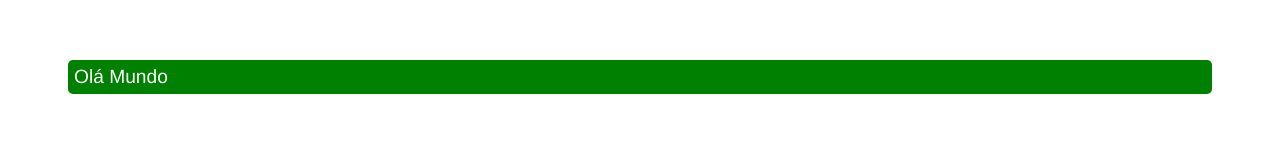
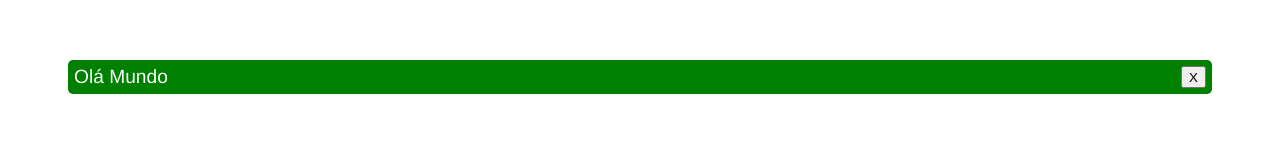
Before and after one commit to Samuca1352/app, a Vue app: page / in a window 1280 px wide. Shown: the top 160 px of the page. Built offline with nearby package versions, Linux system fonts and the light colour scheme.

Commit message:
Vue js 3: $emit

```diff
--- a/src/App.vue
+++ b/src/App.vue
@@ -1,31 +1,37 @@
 <template>
   <div>
-
-
-    <BaseAlert :variant="variant" >Olá Mundo</BaseAlert>
+    <BaseAlert v-if="showAlert" :variant="variant" @close="onClose()"
+      >Olá Mundo</BaseAlert
+    >
   </div>
 </template>
 
 <script>
+import BaseAlert from "@/components/BaseAlert";
 
-import BaseAlert from '@/components/BaseAlert';
+export default {
+  name: "App",
+  components: {
+    BaseAlert,
+  },
+
+//pai->filho     filho->pai
+// props          emit
 
 
-export default {
-  name: 'App',
-  components: {
-    BaseAlert
-
+  data() {
+    return {
+      showAlert: true,
+      variant: "success",
+    };
   },
-
-  data(){
-    return{
-      variant:'success'
-    }
-  }
-
-
-}
+  methods: {
+    onClose() {
+      this.showAlert = false;
+      console.log(this.showAlert);
+    },
+  },
+};
 </script>
 
 <style>
--- a/src/components/BaseAlert.vue
+++ b/src/components/BaseAlert.vue
@@ -3,7 +3,7 @@
 
     <slot/>
 
-
+    <button @click="onClick()">X</button>
 
     </div>
 </template>
@@ -17,10 +17,7 @@
             default:''
 
         },
-         text:{
-            type: String,
-            default:'test'
-        }
+
     },
     computed:{
         baseClass(){
@@ -32,6 +29,12 @@
 
             ]
         }
+    },
+    methods:{
+        onClick(){
+            this.$emit('close'),
+            console.log('closou')
+        }
     }
 }
 </script>
@@ -40,6 +43,8 @@
 
 <style scoped>
     .alert{
+        display: flex;
+        justify-content: space-between;
         padding: 6px;
         font-size: larger;
         border-radius: 5px;
```
